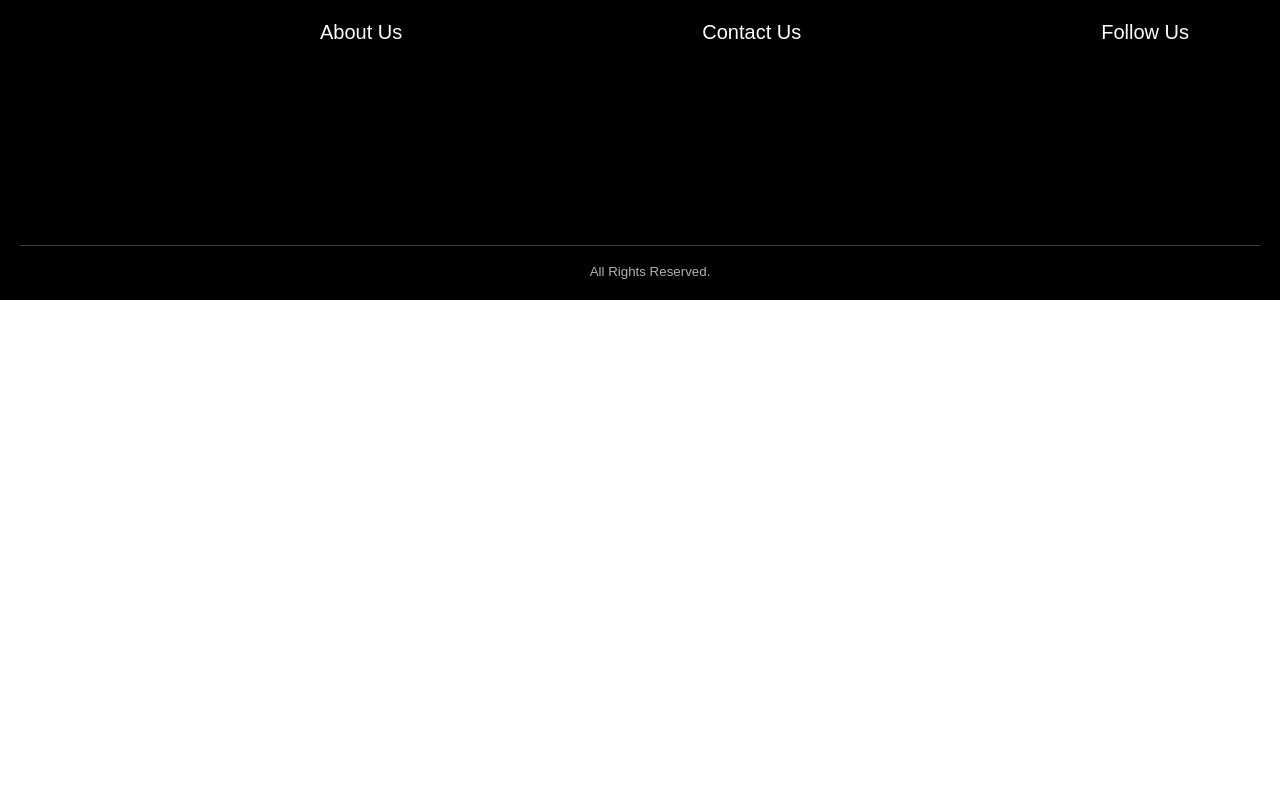
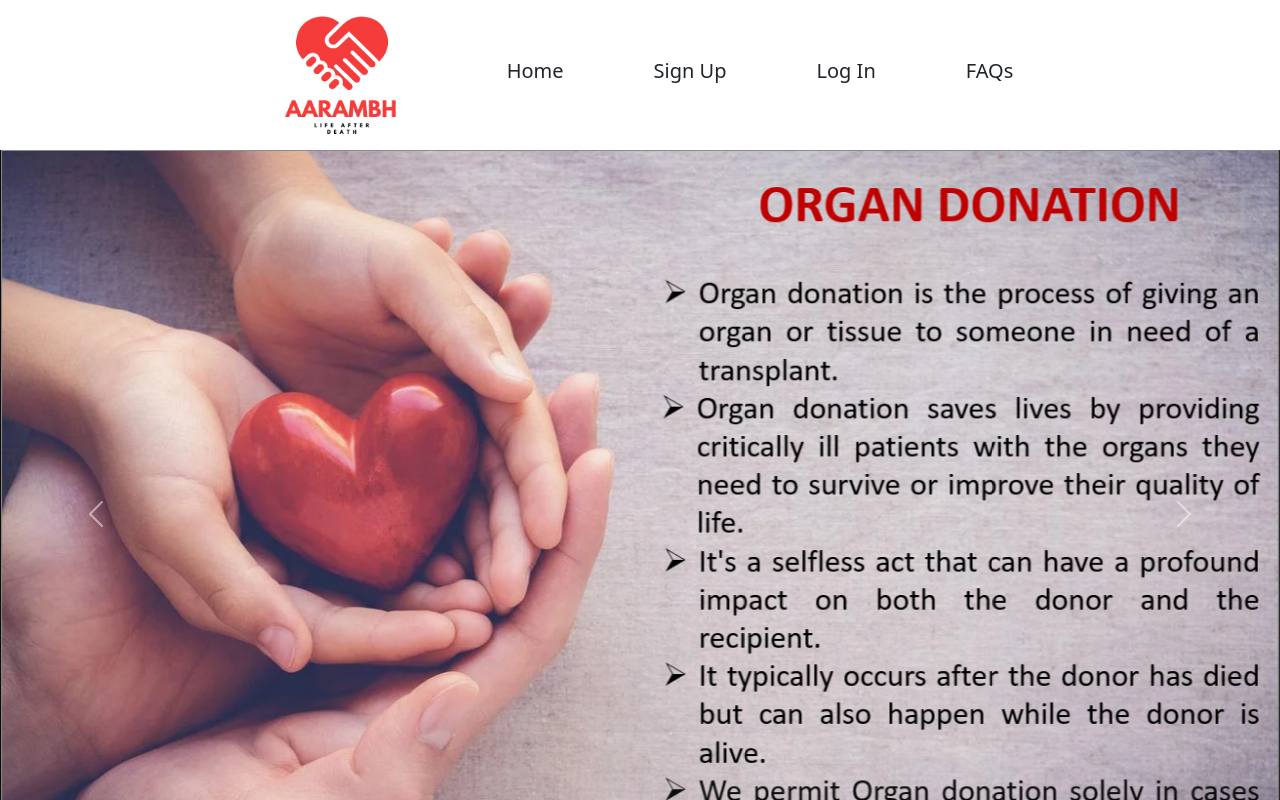
Before and after one commit to MahimaSBisen/AARAMBH, a React (Vite) app in the folder arambh/: page / in a window 1280 px wide. Shown: the top 800 px of the page. Built offline with nearby package versions, Linux system fonts and the light colour scheme.

Commit message:
slide added

```diff
--- a/arambh/src/App.css
+++ b/arambh/src/App.css
@@ -301,13 +301,10 @@ h5{
   justify-content: center; */
   background-color: black;
   padding: 20px;
-
-
 }
 
 .ahead{
   color: white;
-
   margin-left: 300px;
   display: inline;
   font-family: sans-serif;
--- a/arambh/src/App.jsx
+++ b/arambh/src/App.jsx
@@ -1,3 +1,4 @@
+import React from "react";
 // import { useState } from 'react'
 // import reactLogo from './assets/react.svg'
 // import viteLogo from '/vite.svg'
@@ -5,26 +6,17 @@
 import * as bootstrap from "bootstrap";
 import "./App.css";
 import "bootstrap/dist/css/bootstrap.min.css";
-import Header from "./Components/Header";
-import OD from "./Components/OD";
-import FAQ from "./Pages/FAQ";
-import Footer from "./Components/Footer";
-import RegisForm from "./Pages/RegisForm";
+import Home from "./Pages/Home";
 import SignUp from "./Pages/SignUp";
-import Login from "./Pages/Login";
+import Aim from "./Components/Aim";
 
-function App() {
+const App = () => {
   return (
     <>
-      {/* <Header></Header> */}
-      {/* <OD></OD> */}
-      {/* <FAQ></FAQ> */}
-      <Footer></Footer>
-      {/* <RegisForm></RegisForm> */}
-      {/* <SignUp></SignUp>
-      <Login></Login>   */}
+       <Home></Home>
+
     </>
   );
-}
+};
 
 export default App;
--- /dev/null
+++ b/arambh/src/Components/Aim.jsx
@@ -0,0 +1,9 @@
+function Aim() {
+  return <>
+  <div>
+
+  </div>
+  </>;
+}
+
+export default Aim;
--- a/arambh/src/Components/Header.jsx
+++ b/arambh/src/Components/Header.jsx
@@ -14,31 +14,6 @@ function Header() {
 </div>
 
 
-<div id="carouselExample" class="carousel slide">
-  <div class="carousel-inner">
-    <div class="carousel-item active">
-      <img src={myImage} class="d-block w-100" />
-    </div>
-    <div class="carousel-item">
-      <img src="..." class="d-block w-100" />
-    </div>
-    <div class="carousel-item">
-      <img src="..." class="d-block w-100" />
-    </div>
-  </div>
-  <button class="carousel-control-prev" type="button" data-bs-target="#carouselExample" data-bs-slide="prev">
-    <span class="carousel-control-prev-icon" aria-hidden="true"></span>
-    <span class="visually-hidden">Previous</span>
-  </button>
-  <button class="carousel-control-next" type="button" data-bs-target="#carouselExample" data-bs-slide="next">
-    <span class="carousel-control-next-icon" aria-hidden="true"></span>
-    <span class="visually-hidden">Next</span>
-  </button>
-</div>
-
-
-
-
     </>
   );
 }
--- a/arambh/src/Components/OD.jsx
+++ b/arambh/src/Components/OD.jsx
@@ -1,4 +1,47 @@
+import myImage from "./Slide1OD.png"; // Importing the image
+
+
 function OD() {
-  return <></>;
+  return (
+    <>
+      <div id="carouselExample" class="carousel slide">
+        <div class="carousel-inner">
+          <div class="carousel-item active">
+            <img src={myImage} class="d-block w-100 h-100" />
+          </div>
+          <div class="carousel-item">
+            <img src="..." class="d-block w-100" />
+          </div>
+          <div class="carousel-item">
+            <img src="..." class="d-block w-100" />
+          </div>
+          <div class="carousel-item">
+            <img src="..." class="d-block w-100" />
+          </div>
+          <div class="carousel-item">
+            <img src="..." class="d-block w-100" />
+          </div>
+        </div>
+        <button
+          class="carousel-control-prev"
+          type="button"
+          data-bs-target="#carouselExample"
+          data-bs-slide="prev"
+        >
+          <span class="carousel-control-prev-icon" aria-hidden="true"></span>
+          <span class="visually-hidden">Previous</span>
+        </button>
+        <button
+          class="carousel-control-next"
+          type="button"
+          data-bs-target="#carouselExample"
+          data-bs-slide="next"
+        >
+          <span class="carousel-control-next-icon" aria-hidden="true"></span>
+          <span class="visually-hidden">Next</span>
+        </button>
+      </div>
+    </>
+  );
 }
 export default OD;
--- /dev/null
+++ b/arambh/src/Pages/Home.jsx
@@ -0,0 +1,26 @@
+import Header from "../Components/Header";
+import SignUp from "./SignUp";
+import Login from "./Login";
+import OD from "../Components/OD";
+import Aim from "../Components/Aim";
+import Footer from "../Components/Footer";
+
+import React from "react";
+import { Link } from "react-router-dom";
+
+
+const Home = () =>  {
+  return (
+    <>
+      <Header></Header>
+      {/* <SignUp></SignUp>
+      <Login></Login> */}
+      <OD></OD>
+      <Aim></Aim>
+      <Footer></Footer>
+
+    </>
+  );
+}
+
+export default Home;
--- a/arambh/src/Pages/SignUp.jsx
+++ b/arambh/src/Pages/SignUp.jsx
@@ -1,8 +1,8 @@
+import React from 'react';
 
 
 
-
-function SignUp() {
+const SignUp = () => {
   return <>
   <div className="signupDIV">
       <button className="but1">Continue with Google</button>
```
Also changed, not shown: arambh/src/Components/Slide1OD.png (added).
